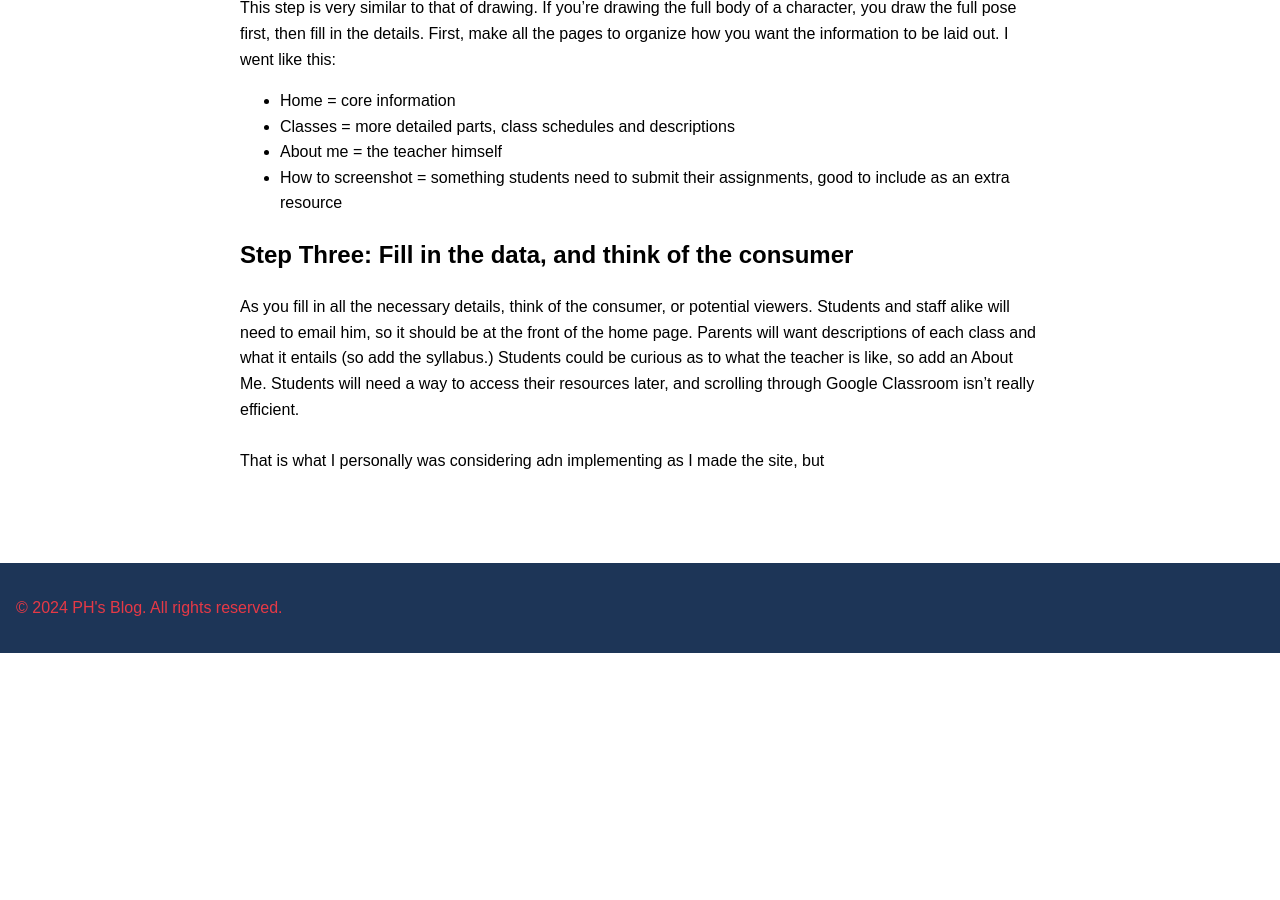
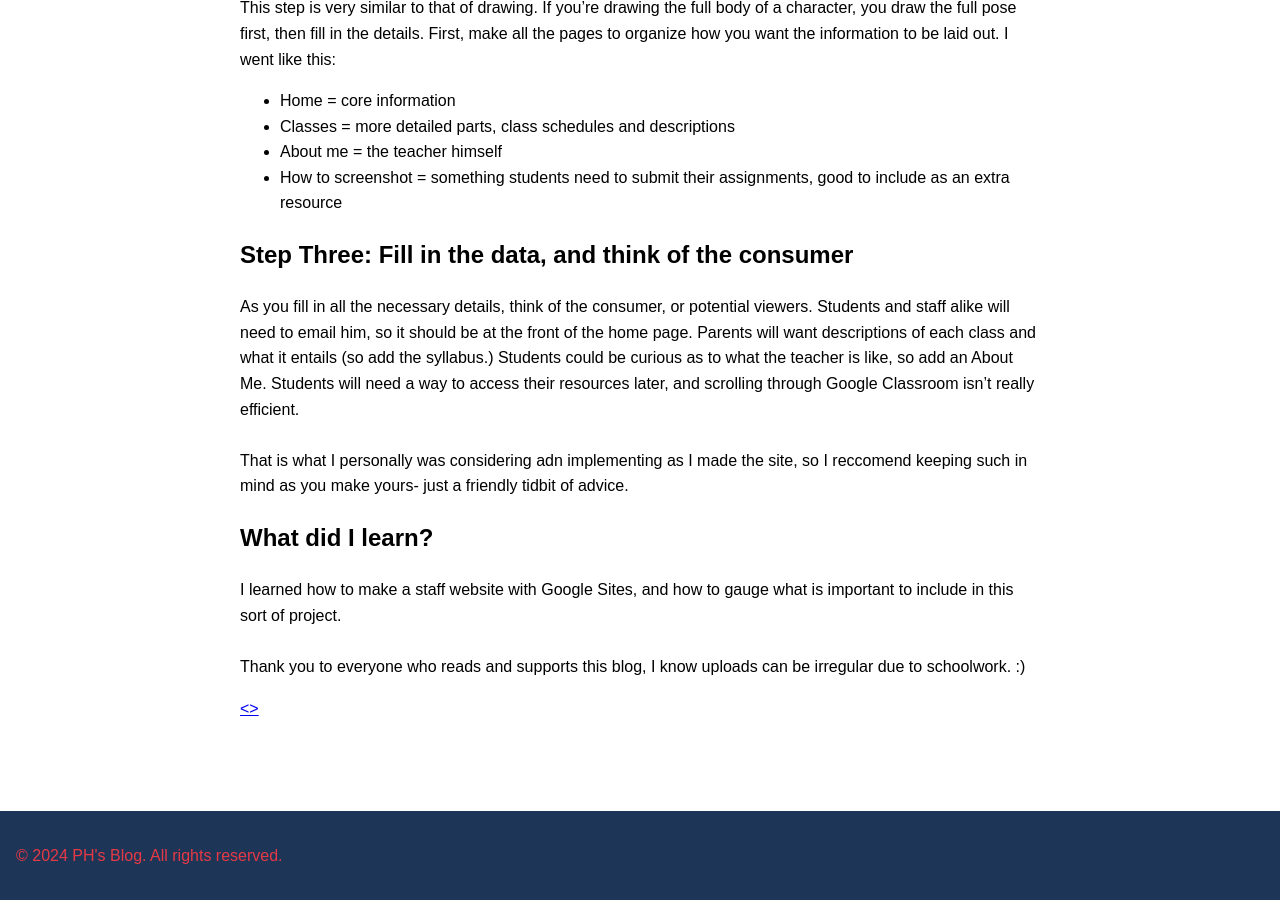
Before and after one commit to CaptainSapphire/PH-s-Blog, a Jekyll site: the page built from _posts/2024-08-14-Second-TA-assignment.md, in a window 1280 px wide and 900 px high, scrolled down 782 px. Built offline with Jekyll 4.4.1, drawn with Linux system fonts in a browser that asks for light colours; our own code applies the rules of GitHub Pages for plain Markdown files; before the commit the page ends 1435 px from its top, so only the background shows below that.

Commit message:
Update 2024-08-14-Second-TA-assignment.md

```diff
--- a/_posts/2024-08-14-Second-TA-assignment.md
+++ b/_posts/2024-08-14-Second-TA-assignment.md
@@ -23,4 +23,10 @@ First, make all the pages to organize how you want the information to be laid ou
 As you fill in all the necessary details, think of the consumer, or potential viewers. Students and staff alike will need to email him, so it should be at the front of the home page.
 Parents will want descriptions of each class and what it entails (so add the syllabus.) Students could be curious as to what the teacher is like, so add an About Me.
 Students will need a way to access their resources later, and scrolling through Google Classroom isn't really efficient. <br><br>
-That is what I personally was considering adn implementing as I made the site, but
+That is what I personally was considering adn implementing as I made the site, so I reccomend keeping such in mind as you make yours- just a friendly tidbit of advice.
+
+## What did I learn?
+I learned how to make a staff website with Google Sites, and how to gauge what is important to include in this sort of project. <br><br>
+Thank you to everyone who reads and supports this blog, I know uploads can be irregular due to schoolwork. :)
+
+[<>](https://sites.google.com/opusd.us/mr-sanchez/home)
```
